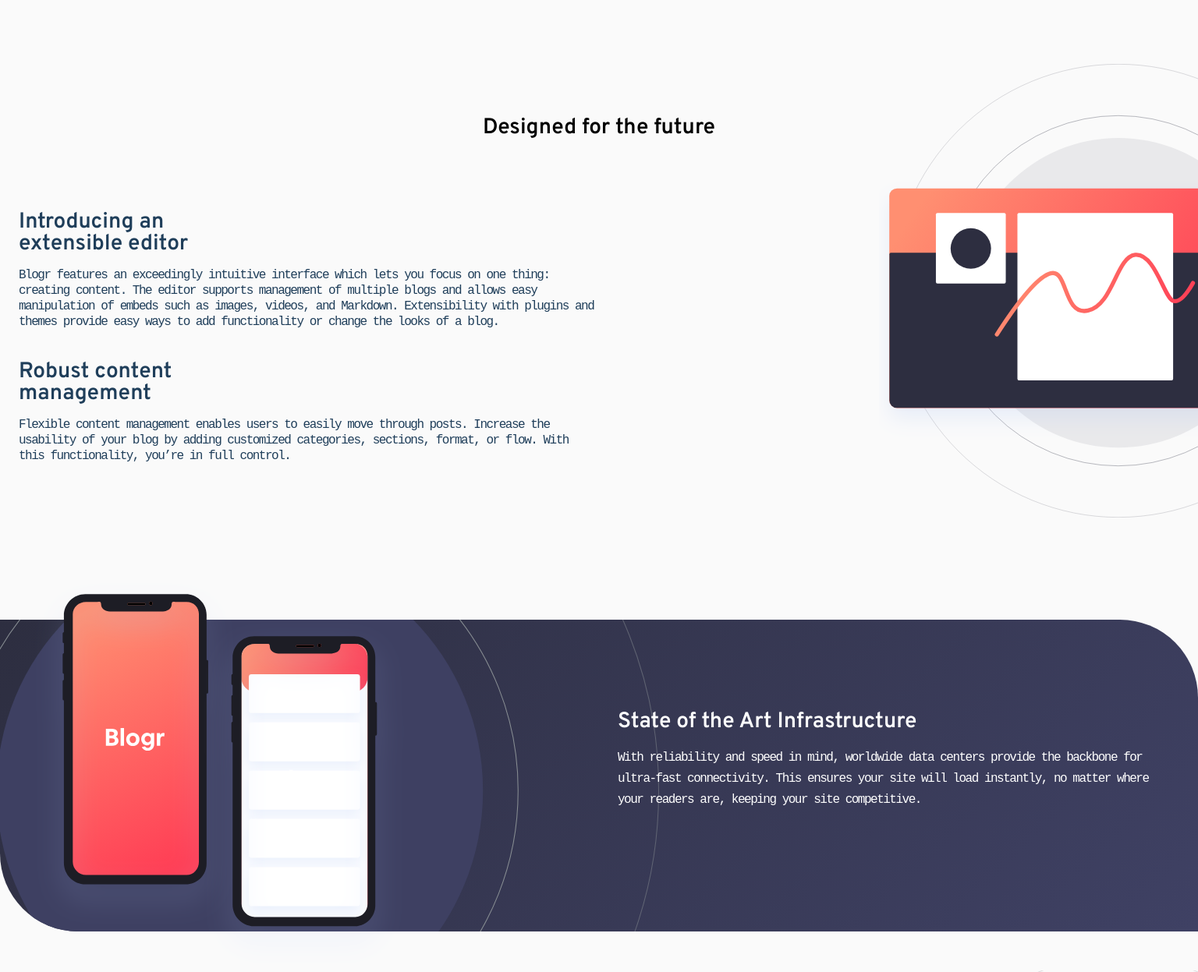
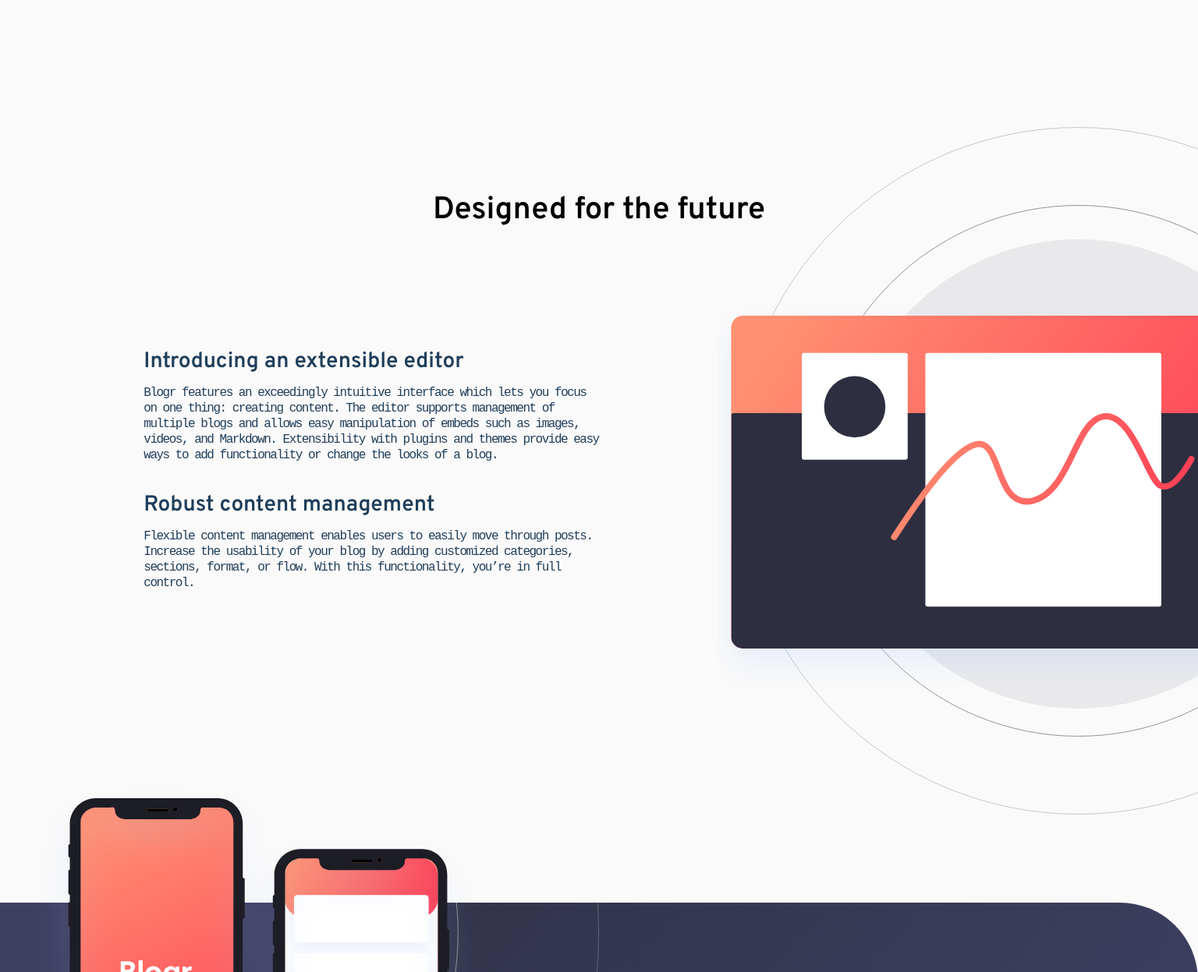
Before and after one commit to lasha-abuladze/bloger-landing-page, a website: page index.html in a window 1536 px wide. Shown: the part 600-1847 px from the top of the page at 78% size. Drawn offline with Linux system fonts and the light colour scheme; a web font is replaced by a local one.

Commit message:
bloger landing page

```diff
--- a/main.scss
+++ b/main.scss
@@ -19,6 +19,7 @@
     font-weight: 700;
     font-family: $overpass;
     cursor: pointer;
+    transition: all 0.5s;
 }
 
 @mixin flex-column {
@@ -168,11 +169,21 @@
                 &:first-child {
                     color: #FF505C;
                     background-color: #FFF;
+
+                    &:hover {
+                        background-color: #FF7B86;
+                        color: #FFF;
+                    }
                 }
 
                 &:last-child {
                     border: 1px solid #FFF;
                     color: #FFF;
+
+                    &:hover {
+                        background-color: #fff;
+                        color: #FF7B86;
+                    }
                 }
             }
         }
@@ -821,3 +832,94 @@
 
 
 }
+
+
+@media only screen and (min-width: 1440px) {
+
+
+    .section--1 {
+        margin-top: 150px;
+        padding: 300px 0px;
+
+        h2 {
+            font-size: 40px;
+            position: absolute;
+            top: 100px;
+            left: 50%;
+            transform: translateX(-50%);
+
+        }
+
+        .section-article-img {
+
+            .editor {
+                width: 880px;
+                height: 882px;
+            }
+
+
+        .articles {
+            padding-left: 12%;
+
+                h3 {
+                    span {
+                        display: inline;
+                    }
+                }
+        }
+        }
+
+
+    }
+
+
+////////
+
+    .section--2 {
+        margin-top: 50px;
+        padding-top: 50px;
+
+        .background-section--2 {
+
+            img {
+                width: 70%;
+                left: -20%;
+                top: -125%;
+            }
+        }
+
+        .phones-svg {
+            width: 572px;
+            left: 3%;
+            bottom: -10%;
+        }
+
+        article {
+            padding-right: 13%;
+
+        }
+
+    }
+
+
+
+    .section--3 {
+        padding: 250px 0px;
+
+
+        .laptop {
+
+            width: 685px;
+            height: 682px;
+        }
+
+        .articles {
+
+            padding-left: 13%;
+        }
+    }
+    .footer {
+        margin: 0px;
+    }
+
+}
```
Also changed, not shown: style.css.
